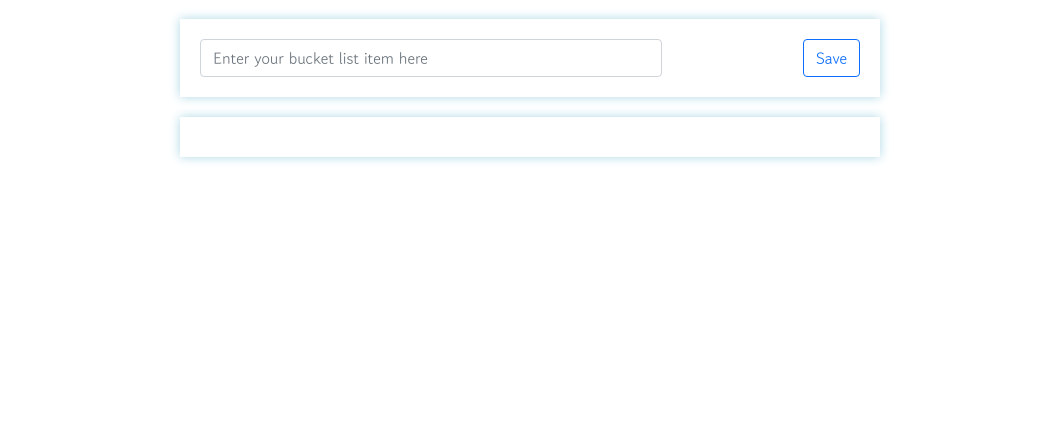
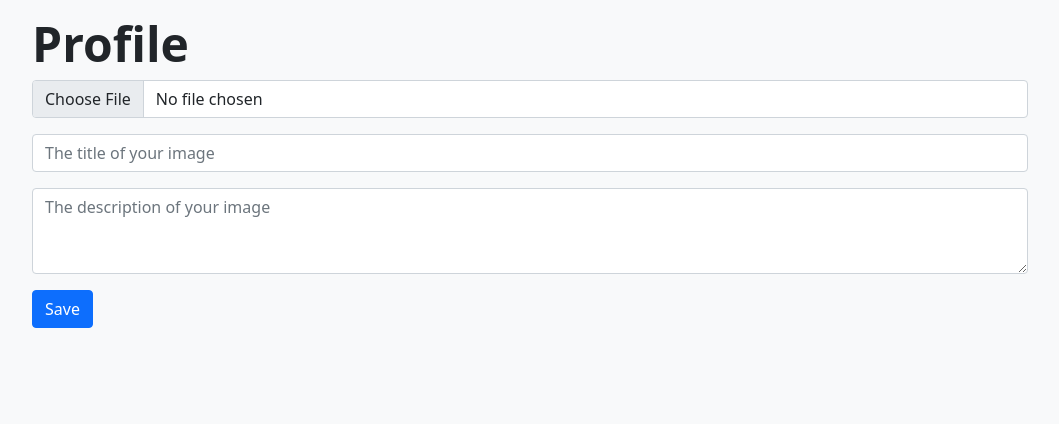
Before and after one commit to dandi-apriadi/personal-diary, a Flask app: page / in a window 1280 px wide. Shown: the part 201-647 px from the top of the page, without its empty margins (110-1169 px from the left). Before the commit the page ends 363 px from the top, so only its background shows below. Run offline with Flask 3, Linux system fonts and the light colour scheme; data that the repository does not hold is empty.

Commit message:
pertama commit

```diff
--- a/app.py
+++ b/app.py
@@ -1,57 +1,58 @@
 import os
-from os.path import join, dirname
-from dotenv import load_dotenv
+from flask import Flask, jsonify, render_template, redirect, url_for, request, session
+import hashlib
+from werkzeug.utils import secure_filename
+from pymongo import MongoClient
+from bson.objectid import ObjectId
+from datetime import datetime
 
-from flask import Flask, render_template, request, jsonify
-from pymongo import MongoClient
-
-dotenv_path = join(dirname(__file__),'.env')
-load_dotenv(dotenv_path)
-
-MONGODB_URI = os.environ.get("MONGODB_URI")
-DB_NAME = os.environ.get("DB_NAME")
-
-client = MongoClient(MONGODB_URI)
-db = client[DB_NAME]
+# Tambah parameter serverSelectionTimeoutMS ke URI koneksi
+client = MongoClient('mongodb+srv://dandi:hqKMlzFY7QwLhUkS@cluster0.gfzf0gt.mongodb.net/?retryWrites=true&w=majority&appName=Cluster0&serverSelectionTimeoutMS=30000')
+# client = MongoClient('mongodb://localhost:27017/')
+db = client.diary
 
 app = Flask(__name__)
 
 @app.route('/')
 def home():
-   return render_template('index.html')
+    return render_template('index.html')
 
-@app.route("/bucket", methods=["POST"])
-def bucket_post():
-    bucket_receive = request.form['bucket_give']
-    count = db.bucket.count_documents({})
-    num = count+1
-    doc={
-        'num':num,
-        'bucket':bucket_receive,
-        'done':0
+@app.route('/diary', methods=['POST'])
+def save_diary():
+    title_receive = request.form["title_give"]
+    content_receive = request.form["content_give"]
+
+    file = request.files["file_give"]
+    extension = file.filename.split('.')[-1]
+    today = datetime.now()
+    mytime = today.strftime('%Y-%m-%d-%H-%M-%S')
+    filename = f'file-{mytime}.{extension}'
+    save_to = f'static/{filename}'
+    file.save(save_to)
+
+    profile = request.files["profile_give"]
+    extension = profile.filename.split('.')[-1]
+    today = datetime.now()
+    mytime = today.strftime('%Y-%m-%d-%H-%M-%S')
+    profile_filename = f'profile-{mytime}.{extension}'
+    save_to = f'static/profile/{profile_filename}'
+    profile.save(save_to)
+
+    doc = {
+        'title': title_receive,
+        'content': content_receive,
+        'file': filename,
+        'profile': profile_filename,
+        'date': today
     }
-    db.bucket.insert_one(doc)
-    return jsonify({'msg': 'Data Saved'})
+    db.data.insert_one(doc)
 
-@app.route("/bucket/done", methods=["POST"])
-def bucket_done():
-    num_receive = request.form["num_give"]
-    db.bucket.update_one(
-        {'num': int(num_receive)},
-        {'$set': {'done': 1}}
-    )
-    return jsonify({'msg': 'Update done!'})
+    return jsonify({'msg': 'Upload complete!'})
 
-@app.route("/bucket/delete", methods=["POST"])
-def bucket_delete():
-    num_receive = request.form["num_give"]
-    db.bucket.delete_one({'num':int(num_receive)})
-    return jsonify({'msg':'Bucket Delete!'})
-
-@app.route("/bucket", methods=["GET"])
-def bucket_get():
-    buckets_list = list(db.bucket.find({},{'_id':False}))
-    return jsonify({'buckets':buckets_list})
+@app.route('/diary', methods=['GET'])
+def show_diary():
+    articles = list(db.data.find({}, {'_id': False}))
+    return jsonify({'articles': articles})
 
 if __name__ == '__main__':
-   app.run('0.0.0.0', port=5000, debug=True)
+    app.run('0.0.0.0', port=5000, debug=True)
--- a/templates/index.html
+++ b/templates/index.html
@@ -1,185 +1,168 @@
 <!DOCTYPE html>
 <html lang="en">
+  <head>
+    <!-- Required meta tags -->
+    <meta charset="utf-8" />
+    <meta property="og:title" content="My website title" />
+    <meta property="og:description" content="Summary of the contents of the page you are viewing" />
+    <meta property="og:image" content="{{ url_for('static', filename='bg-profile.jpg') }}" />
+    <meta
+      name="viewport"
+      content="width=device-width, initial-scale=1, shrink-to-fit=no"
+    />
 
-<head>
-    <meta charset="UTF-8">
-    <meta http-equiv="X-UA-Compatible" content="IE=edge">
-    <meta name="viewport" content="width=device-width, initial-scale=1.0">
+        <!-- Bootstrap CSS -->
+        <link
+        href="https://cdn.jsdelivr.net/npm/bootstrap@5.1.3/dist/css/bootstrap.min.css"
+        rel="stylesheet"
+        integrity="sha384-1BmE4kWBq78iYhFldvKuhfTAU6auU8tT94WrHftjDbrCEXSU1oBoqyl2QvZ6jIW3"
+        crossorigin="anonymous"
+      />
 
-    <link href="https://cdn.jsdelivr.net/npm/bootstrap@5.0.2/dist/css/bootstrap.min.css" rel="stylesheet"
-    integrity="sha384-EVSTQN3/azprG1Anm3QDgpJLIm9Nao0Yz1ztcQTwFspd3yD65VohhpuuCOmLASjC" crossorigin="anonymous">
         <script src="https://ajax.googleapis.com/ajax/libs/jquery/3.5.1/jquery.min.js"></script>
-    <script src="https://cdn.jsdelivr.net/npm/bootstrap@5.0.2/dist/js/bootstrap.bundle.min.js"
-    integrity="sha384-MrcW6ZMFYlzcLA8Nl+NtUVF0sA7MsXsP1UyJoMp4YLEuNSfAP+JcXn/tWtIaxVXM"
-    crossorigin="anonymous"></script>
-    <link href="https://fonts.googleapis.com/css2?family=Gowun+Dodum&amp;display=swap" rel="stylesheet">
+        <script
+        src="https://cdn.jsdelivr.net/npm/bootstrap@5.1.3/dist/js/bootstrap.bundle.min.js"
+        integrity="sha384-ka7Sk0Gln4gmtz2MlQnikT1wXgYsOg+OMhuP+IlRH9sENBO0LRn5q+8nbTov4+1p"
+        crossorigin="anonymous"
+      ></script>
 
-    <title>Bucket List</title>
 
-    <style>
-        * {
-            font-family: 'Gowun Dodum', sans-serif;
+    <title>Sparta Coding Club | Bootstrap Practice</title>
+
+    <link rel="preconnect" href="https://fonts.gstatic.com" />
+    <link
+      href="https://fonts.googleapis.com/css2?family=Jua&amp;display=swap"
+      rel="stylesheet"
+    />
+
+    <script>
+      $(document).ready(function () {
+        listing();
+      });
+
+      function listing() {
+        $.ajax({
+          type: "GET",
+          url: "/diary",
+          data: {},
+          success: function (response) {
+            let articles = response["articles"];
+            for (let i = 0; i < articles.length; i++) {
+              let title = articles[i]["title"];
+              let date = articles[i]["date"];
+              let content = articles[i]["content"];
+              let file = articles[i]['file'] || 'default-image.jpg';
+              let profile = articles[i]['profile'] || 'default-image.jpg';
+              let temp_html = `
+           <div class="col-4">
+    <div class="card">
+        <!-- Gambar file utama -->
+        <img src="../static/${file}" class="card-img-top" alt="...">
+        <div class="card-body">
+            <!-- Gambar profil berbentuk bulat -->
+            <div class="profile-image-container" style="text-align: center; margin-bottom: 10px;">
+                <img src="../static/profile/${profile}" class="rounded-circle" alt="Profile Image" style="width: 100px; height: 100px;margin-right:10px;">
+            </div>
+            <!-- Judul dan konten kartu -->
+            <h5 class="card-title">${title}</h5>
+            <p class="card-text">${content}</p>
+            <h6 class="card-subtitle mb-2 text-muted">${date}</h6>
+        </div>
+    </div>
+</div>
+
+                        `;
+              $("#cards-box").append(temp_html);
+            }
+          },
+        });
       }
 
-        .mypic {
-            width: 100%;
-            height: 200px;
-
-            background-image: linear-gradient(0deg, rgba(0, 0, 0, 0.5), rgba(0, 0, 0, 0.5)), url('https://images.unsplash.com/photo-1601024445121-e5b82f020549?ixid=MnwxMjA3fDB8MHxwaG90by1wYWdlfHx8fGVufDB8fHx8&amp;ixlib=rb-1.2.1&auto=format&fit=crop&w=1189&q=80');
-            background-position: center;
-            background-size: cover;
-
-            color: white;
-
-            display: flex;
-            flex-direction: column;
-            align-items: center;
-            justify-content: center;
+      function posting() {
+        let title = $("#image-title").val();
+        if (!title) {
+          return alert("Hey user, you forgot a title");
+        }
+        let content = $("#image-description").val();
+        if (!content) {
+          return alert("Hey user, you forgot a description");
         }
 
-        .mypic>h1 {
-            font-size: 30px;
-        }
+        let file = $("#image").prop("files")[0];
+        let profile = $("#profile").prop("files")[0];
 
-        .mybox {
-            width: 95%;
-            max-width: 700px;
-            padding: 20px;
-            box-shadow: 0px 0px 10px 0px lightblue;
-            margin: 20px auto;
-        }
+        let form_data = new FormData();
 
-        .mybucket {
-            display: flex;
-            flex-direction: row;
-            align-items: center;
-            justify-content: space-between;
-        }
+        form_data.append("file_give", file);
+        form_data.append("profile_give", profile);
+        form_data.append("title_give", title);
+        form_data.append("content_give", content);
 
-        .mybucket>input {
-            width: 70%;
-        }
-
-        .mybox>li {
-            display: flex;
-            flex-direction: row;
-            align-items: center;
-            justify-content: center;
-
-            margin-bottom: 10px;
-            min-height: 48px;
-        }
-
-        .mybox>li>h2 {
-            max-width: 75%;
-            font-size: 20px;
-            font-weight: 500;
-            margin-right: auto;
-            margin-bottom: 0px;
-        }
-
-        .mybox>li>h2.done {
-            text-decoration: line-through
-        }
-    </style>
-    <script>
-        $(document).ready(function () {
-            show_bucket();
-        });
-        function show_bucket() {
-            $('#bucket-list').empty();
-            $.ajax({
-                type: "GET",
-                url: "/bucket",
-                data: {},
-                success: function (response) {
-                    let rows = response['buckets'];
-                    for (let i = 0; i < rows.length; i++) {
-                        let bucket = rows[i]['bucket'];
-                        let num = rows[i]['num'];
-                        let done = rows[i]['done'];
-                        let temp_html = '';
-                        if (done === 0) {
-                            temp_html = `
-        <li>
-            <h2>✅ ${bucket}</h2><button onclick="done_bucket(${num})" type="button" class="btn btn-outline-primary">Done!</button>
-            <button onclick="delete_bucket(${num})" type="button" class="btn btn-outline-danger">Delete!</button>
-        </li>
-                            `;
-                        } else {
-                            temp_html = `
-        <li>
-            <h2 class="done">✅ ${bucket}</h2>
-            <button onclick="delete_bucket(${num})" type="button" class="btn btn-outline-danger">Delete!</button>
-        </li>
-                            `;
-                        }
-                        $('#bucket-list').append(temp_html);
-                    }
-                }
-            });
-        }
-        function save_bucket() {
-            let bucket = $('#bucket').val();
         $.ajax({
           type: "POST",
-                url: "/bucket",
-                data: {bucket_give: bucket},
+          url: "/diary",
+          data: form_data,
+          contentType: false,
+          processData: false,
           success: function (response) {
-                    alert(response["msg"])
+            console.log(response);
             window.location.reload();
-                }
-            });
-        }
-        function done_bucket(num) {
-            $.ajax({
-                type: "POST",
-                url: "/bucket/done",
-                data: { num_give: num },
-                success: function (response) {
-                    alert(response["msg"]);
-                    window.location.reload();
-                }
-            });
-        }
-        function delete_bucket(num) {
-            $.ajax({
-                type: "POST",
-                url: "bucket/delete",
-                data: { num_give: num },
-                success: function (response) {
-                    alert(response["msg"]);
-                    window.location.reload();
-                }
+          },
         });
       }
     </script>
   </head>
 
   <body>
-    <div class="mypic">
-        <h1>My Bucketlist</h1>
+    <div class="container">
+      <div class="p-5 mb-4 bg-light rounded-3">
+        <div class="container-fluid py-5">
+          <h1 class="display-5 fw-bold">Personal Diary</h1>
+          <div class="mb-3">
+            <input class="form-control" type="file" id="image" />
           </div>
-    <div class="mybox">
-        <div class="mybucket">
-            <input id="bucket" class="form-control" type="text" placeholder="Enter your bucket list item here">
-            <button onclick="save_bucket()" type="button" class="btn btn-outline-primary">Save</button>
+          <h1 class="display-5 fw-bold">Profile</h1>
+          <div class="mb-3">
+            <input class="form-control" type="file" id="profile" />
+          </div>
+          <div class="mb-3">
+            <input
+              type="text"
+              class="form-control"
+              id="image-title"
+              placeholder="The title of your image"
+            />
+          </div>
+          <div class="mb-3">
+            <textarea
+              placeholder="The description of your image"
+              class="form-control"
+              id="image-description"
+              rows="3"
+            ></textarea>
+          </div>
+          <button type="button" onclick="posting()" class="btn btn-primary">Save</button>
         </div>
       </div>
-    <div class="mybox" id="bucket-list">
-        <li>
-            <h2>✅ Bucket list number 1</h2>
-            <button onclick="done_bucket(5)" type="button" class="btn btn-outline-primary">Done!</button>
-        </li>
-        <li>
-            <h2>✅ Bucket list number 2</h2>
-            <button onclick="done_bucket(5)" type="button" class="btn btn-outline-primary">Done!</button>
-        </li>
-        <li>
-            <h2>✅ Bucket list number 3</h2>
-            <button onclick="done_bucket(5)" type="button" class="btn btn-outline-primary">Done!</button>
-        </li>
+      <div id="cards-box" class="row justify-content-start">
+        <div class="col-4">
+          <div class="card">
+            <img
+              src="https://www.gardendesign.com/pictures/images/675x529Max/site_3/helianthus-yellow-flower-pixabay_11863.jpg"
+              class="card-img-top"
+              alt="..."
+            />
+            <div class="card-body">
+              <h5 class="card-title">Card title</h5>
+              <p class="card-text">
+                Some quick example text to build on the card title and make up
+                the bulk of the card's content.
+              </p>
+              <h6 class="card-subtitle mb-2 text-muted">2022.02.14</h6>
+            </div>
+          </div>
+        </div>
+      </div>
     </div>
   </body>
-
 </html>
```
Also changed, not shown: static/file-2024-06-26-15-28-52.jpg (added), static/file-2024-07-05-10-38-51.jpg (added), static/list.jpg (deleted), static/profile/bg-profile.jpg (added), 2 other files. Lines whose indentation alone changed are shown as unchanged.
